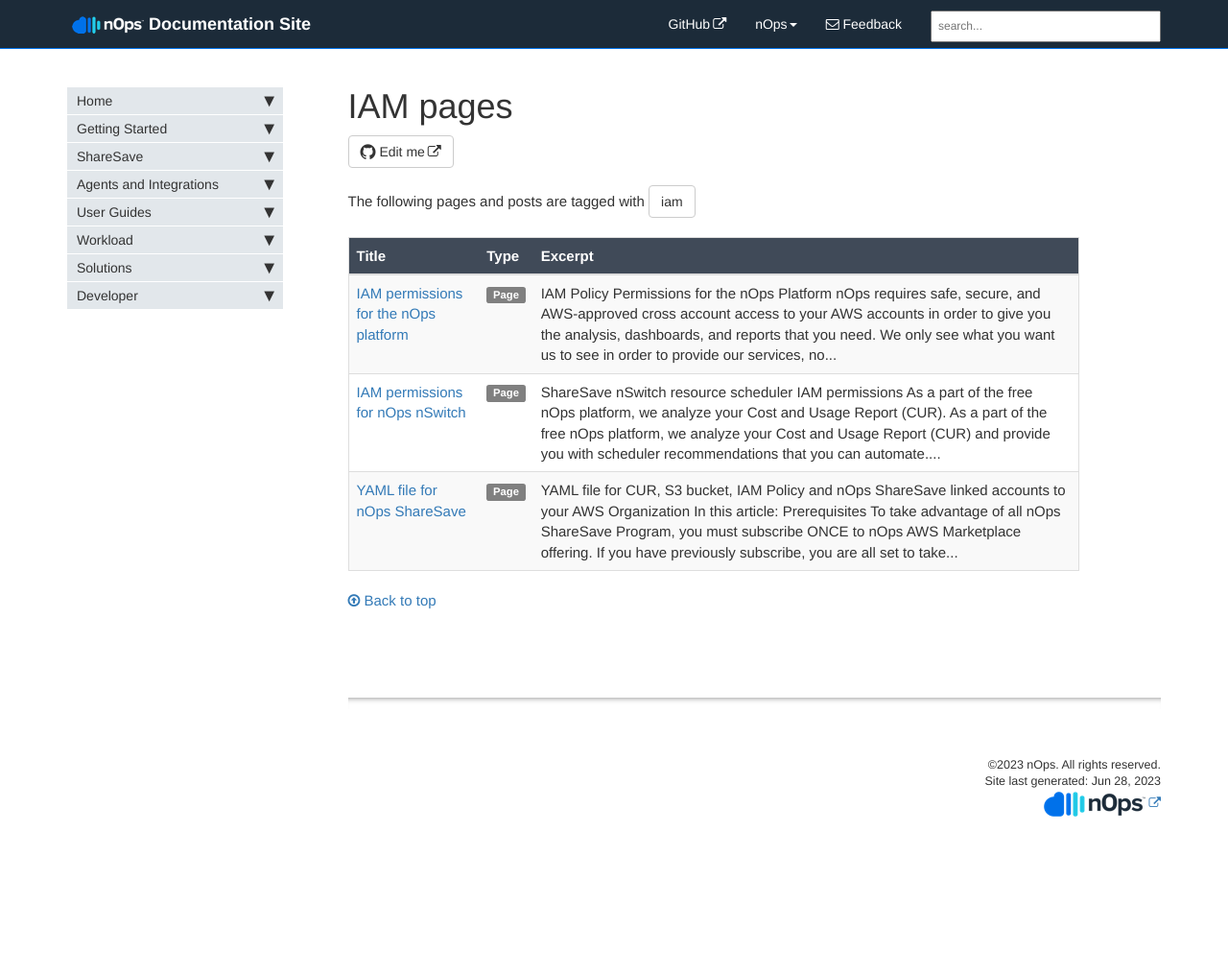
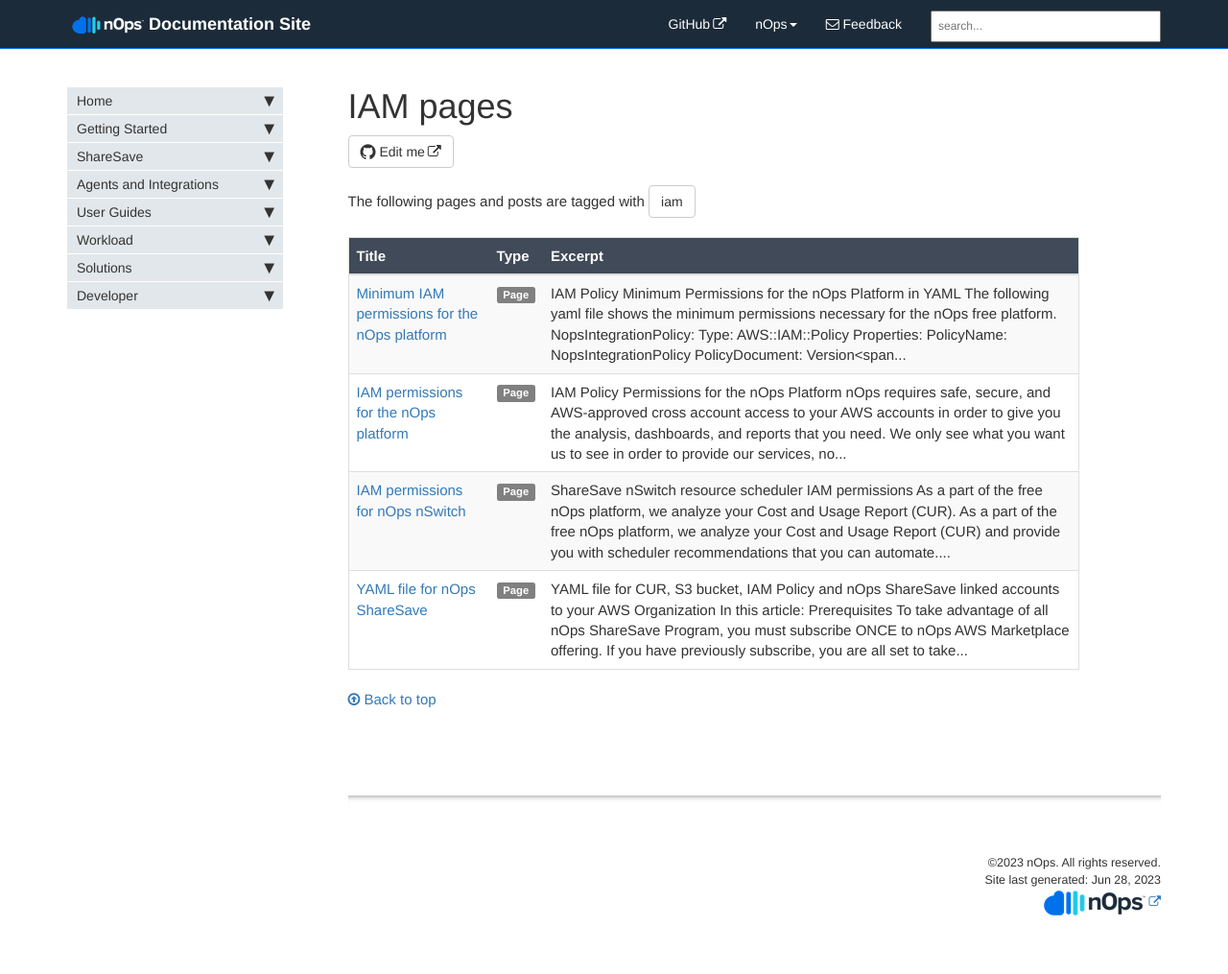
Before and after one commit to vickynovlani/nops-docs, a Jekyll site: the page built from pages/tags/tag_iam.md, in a window 1280 px wide. Shown: the whole page at 96% size. Built offline with Jekyll 4.4.1, drawn with Linux system fonts in a browser that asks for light colours; comment, search, counter and statistics services are not loaded; before the commit the page ends 912 px from its top, so only the background shows below that.

Commit message:
minimum IAM

````diff
--- a/_data/sidebars/mydoc_sidebar.yml
+++ b/_data/sidebars/mydoc_sidebar.yml
@@ -60,16 +60,16 @@ entries:
           url: /onboarding-aws-with-cloudformation.html
           output: web
 
-        - title: Generate an AWS Cost and Usage Report
-          url: /onboarding-generate-a-cur.html
-          output: web
-
       - title: IAM
         output: web
         subfolderitems:
 
         - title: nOps platform IAM permissions
           url: /iam-policy-nops-free-platform.html
+          output: web
+
+        - title: nOps platform minimum IAM permissions
+          url: /iam-minimum-platform-permissions.html
           output: web
 
         - title: nSwitch IAM permissions
--- /dev/null
+++ b/pages/GettingStarted/IAM/iam-minimum-platform-permissions.md
@@ -0,0 +1,51 @@
+---
+title: Minimum IAM permissions for the nOps platform
+keywords: iam policies, iam, setup, onboarding
+tags: [getting_started, onboarding, iam]
+sidebar: mydoc_sidebar
+permalink: iam-minimum-platform-permissions.html
+folder: GettingStarted
+---
+
+## IAM Policy Minimum Permissions for the nOps Platform in YAML ##
+
+The following yaml file shows the minimum permissions necessary for the nOps free platform.
+
+```yaml
+NopsIntegrationPolicy:
+    Type: AWS::IAM::Policy
+    Properties:
+      PolicyName: NopsIntegrationPolicy
+      PolicyDocument:
+        Version: "2012-10-17"
+        Statement:
+          - Action:
+              - ce:GetSavingsPlansUtilizationDetails
+              - ce:GetSavingsPlansUtilization
+              - ce:GetSavingsPlansPurchaseRecommendation
+              - ce:GetSavingsPlansCoverage
+              - ce:GetReservationUtilization
+              - ce:GetReservationPurchaseRecommendation
+              - ce:GetReservationCoverage
+              - ce:GetCostAndUsage
+            Effect: Allow
+            Resource: "*"
+      Roles: [!Ref NopsIntegrationRole]
+
+  NopsSystemBucketPolicy:
+    Type: AWS::IAM::Policy
+    Properties:
+      PolicyName: NopsSystemBucketPolicy
+      PolicyDocument:
+        Version: "2012-10-17"
+        Statement:
+          - Effect: Allow
+            Action:
+              - s3:*
+            Resource:
+              - !Sub "arn:aws:s3:::${SystemBucketID}"
+              - !Sub "arn:aws:s3:::${SystemBucketID}/*"
+              - !Sub "arn:aws:s3:::${SystemBucketID}-nops-${AWS::AccountId}"
+              - !Sub "arn:aws:s3:::${SystemBucketID}-nops-${AWS::AccountId}/*"
+      Roles: [!Ref NopsIntegrationRole]
+```
````
Also changed, not shown: _data/sidebars/home_sidebar.yml (deleted, +0 -24 lines), _data/sidebars/other.yml (deleted, +0 -20 lines).
